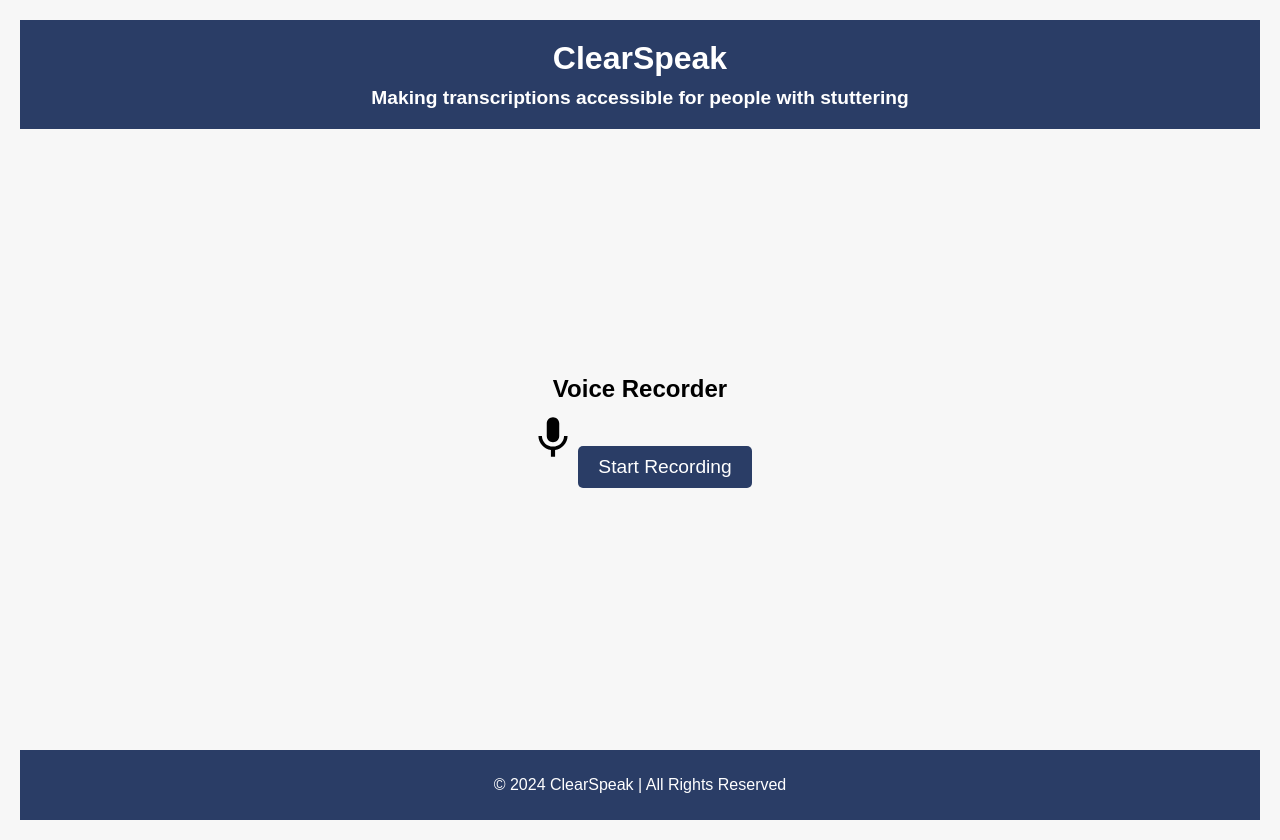
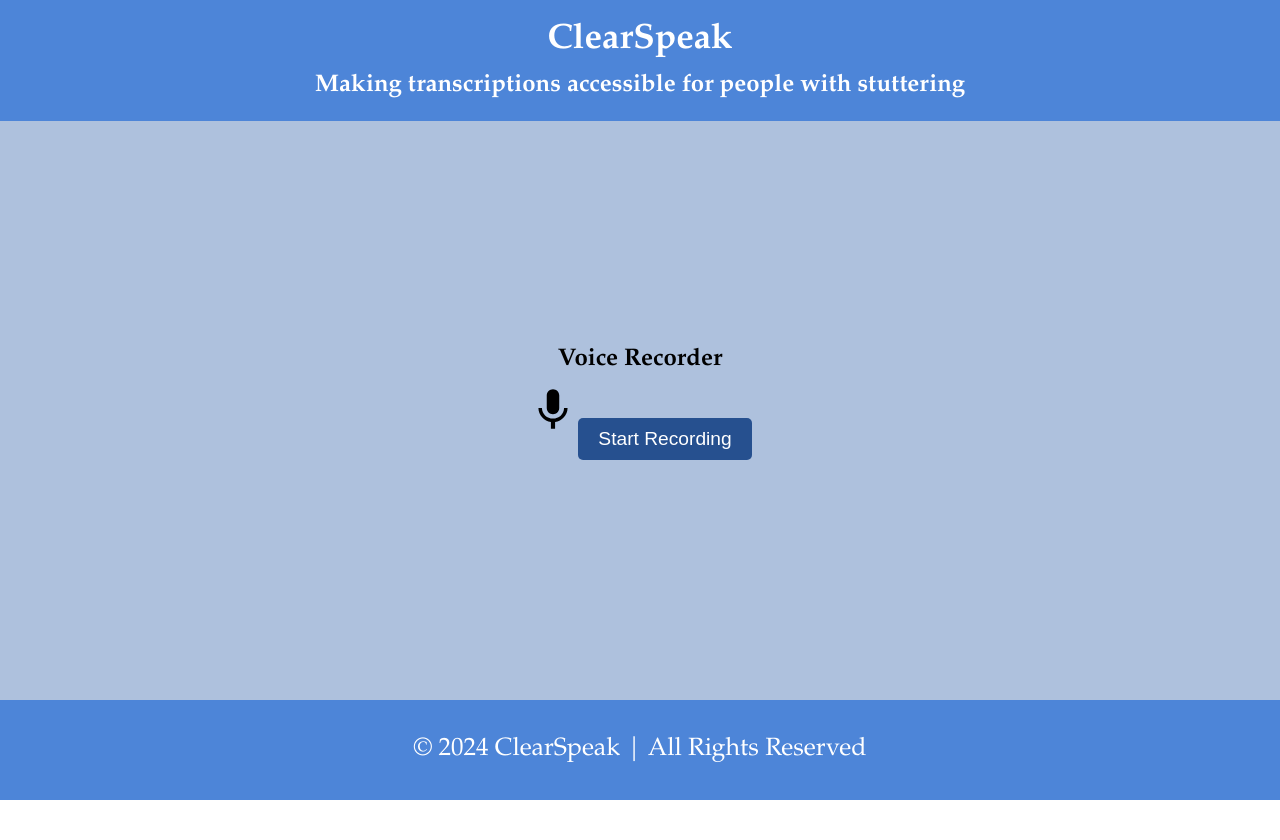
Before and after one commit to anushakal/ClearSpeak, a React (Create React App) app in the folder clear/: page / in a window 1280 px wide. After the commit the page ends 800 px from the top, so only its background shows below. Built offline with nearby package versions, Linux system fonts and the light colour scheme.

Commit message:
Change color scheme

```diff
--- a/clear/src/App.css
+++ b/clear/src/App.css
@@ -1,28 +1,28 @@
 /* General App container */
 .app-container {
-  font-family: Arial, sans-serif;
+  font-family: Garamond, serif;
   display: flex;
   flex-direction: column;
   min-height: 100vh;
-  background-color: #f7f7f7;
-  padding: 20px;
+  background-color: #aec1dd;
+  padding: 0px;
 }
 
 /* Header Styling */
 .header {
-  background-color: #2a3d66;
+  background-color: #4d85d8;
   color: white;
   padding: 20px;
   text-align: center;
 }
 
 .main-heading {
-  font-size: 2rem;
+  font-size: 2.2rem;
   margin: 0;
 }
 
 .sub-heading {
-  font-size: 1.2rem;
+  font-size: 1.5rem;
   margin: 10px 0 0;
 }
 
@@ -33,7 +33,7 @@
   justify-content: center;
   align-items: center;
   flex-direction: column;
-  padding: 20px;
+  padding: 0px;
 }
 
 /* Voice Recording Section */
@@ -54,10 +54,11 @@
   transition: color 0.3s;
 }
 
+/* Recording Button */
 .recording-section .record-button {
   font-size: 1.2rem;
   padding: 10px 20px;
-  background-color: #2a3d66;
+  background-color: #26508f;
   color: white;
   border: none;
   border-radius: 5px;
@@ -66,13 +67,13 @@
 }
 
 .recording-section .record-button:focus {
-  outline: 3px solid #005fcc;
+  outline: 3px solid #113872; /* Light green focus outline */
   outline-offset: 4px;
-  box-shadow: 0 0 5px rgba(0, 95, 204, 0.4);
+  box-shadow: 0 0 5px rgba(25, 71, 209, 0.4);
 }
 
 .recording-section .record-button:hover {
-  background-color: #1f2d47;
+  background-color: #113872; /* Darker green for hover */
 }
 
 /* Transcription Section */
@@ -84,7 +85,7 @@
 .transcription-section button {
   font-size: 1.1rem;
   padding: 10px 20px;
-  background-color: #f39c12;
+  background-color: #26508f;
   color: white;
   border: none;
   border-radius: 5px;
@@ -93,13 +94,13 @@
 }
 
 .transcription-section button:focus {
-  outline: 3px solid #f39c12;
+  outline: 3px solid #113872;
   outline-offset: 4px;
-  box-shadow: 0 0 5px rgba(243, 156, 18, 0.4);
+  box-shadow: 0 0 5px rgba(25, 71, 209, 0.4);
 }
 
 .transcription-section button:hover {
-  background-color: #e67e22;
+  background-color: #113872;
 }
 
 /* Transcription Result Section */
@@ -115,14 +116,15 @@
 
 .transcription-result p {
   font-size: 1.2rem;
-  color: #333;
+  color: #388e3c; /* Dark green text for transcription result */
   white-space: pre-wrap;
   word-wrap: break-word;
 }
 
 /* Footer Styling */
 .footer {
-  background-color: #2a3d66;
+  background-color: #4d85d8;
+  font-size: 25px;
   color: white;
   padding: 10px;
   text-align: center;
```
